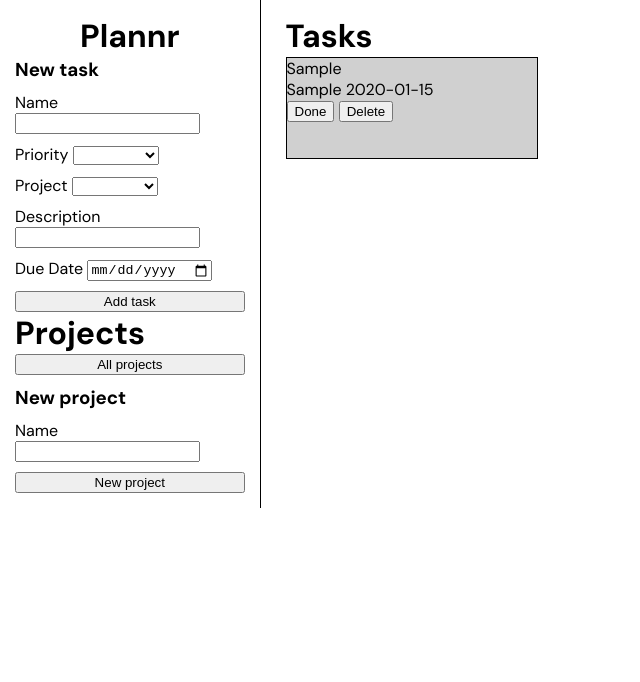
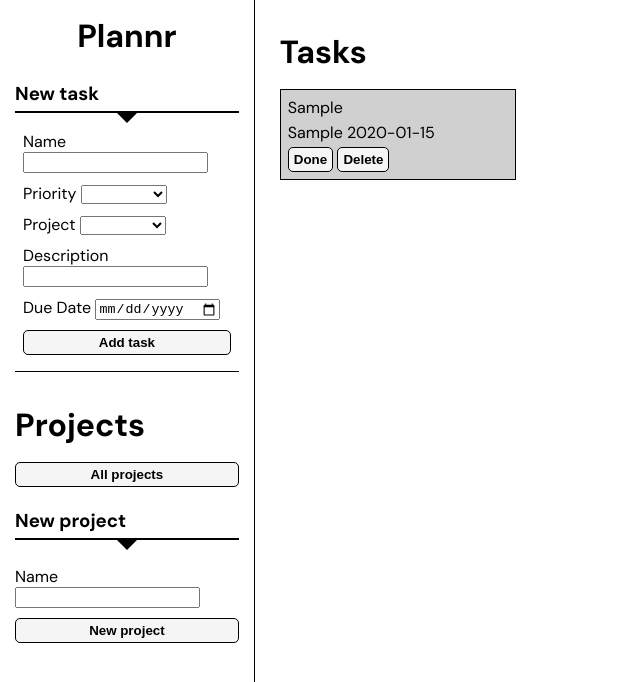
Before and after one commit to tarzzi/plannr, a plain HTML site: page index.html in a window 1280 px wide. Both pictures are taken after typing "Sample", "Sample", "2020-01-15" into the empty fields and a click on the button "Add task". Shown: the top 682 px of the page, without its empty margins (0-640 px from the left). Drawn offline with nearby package versions, Linux system fonts and the light colour scheme.

Commit message:
Stylings

```diff
--- a/functions.js
+++ b/functions.js
@@ -1,64 +1,66 @@
 //localStorage.clear();
-var tasks = [];
-var projects = [];
-var projectSelected = "";
-initStorage();
+var tasks = []
+var projects = []
+var projectSelected = ''
+initStorage()
+
+function dropdown(event) {
+    (event == 'p') ? $('#dropdown-project-content').toggle() : $('#dropdown-task-content').toggle()
+}
 
 /* -----  Tasks -----  */
-function addTask(){
-    let taskName    = $('#input-new-task-name').val();
-    let taskDesc    = $('#input-new-task-desc').val();
-    let taskPrio    = $('#input-select-prio').val();
-    let taskDate    = $('#input-new-task-date').val();
-    let taskProject = $('#input-select-project').val();
+function addTask() {
+    let taskName = $('#input-new-task-name').val()
+    let taskDesc = $('#input-new-task-desc').val()
+    let taskPrio = $('#input-select-prio').val()
+    let taskDate = $('#input-new-task-date').val()
+    let taskProject = $('#input-select-project').val()
     let task = {
-        id:         generateIdentifier(),
-        name:       taskName,
-        prio:       taskPrio,
-        desc:       taskDesc,
-        date:       taskDate,
-        project:    taskProject,
-        done:       false
-    };
-    updateStorage(task, "task", "add");
-    clearInputs();
-    renderTasks();
+        id: generateIdentifier(),
+        name: taskName,
+        prio: taskPrio,
+        desc: taskDesc,
+        date: taskDate,
+        project: taskProject,
+        done: false,
+    }
+    updateStorage(task, 'task', 'add')
+    clearInputs()
+    renderTasks()
 }
-function deleteTask(task_id){
-    console.log(tasks);
-    updateStorage(task_id, "task", "delete");
-    console.log(tasks);
-    renderTasks();
+function deleteTask(task_id) {
+    console.log(tasks)
+    updateStorage(task_id, 'task', 'delete')
+    console.log(tasks)
+    renderTasks()
 }
 
-
 /* -----  Projects -----  */
-function addProject(){
-    let projectName = $('#input-new-project').val();
+function addProject() {
+    let projectName = $('#input-new-project').val()
     let project = {
-        id:     generateIdentifier(),
-        name:   projectName
-    };
-    clearInputs();
-    updateStorage(project, "project", "add");
-    renderProjects();
+        id: generateIdentifier(),
+        name: projectName,
+    }
+    clearInputs()
+    updateStorage(project, 'project', 'add')
+    renderProjects()
 }
-function deleteProject(project){
-    updateStorage(project, "project", "delete");
-    renderProjects();
+function deleteProject(project) {
+    updateStorage(project, 'project', 'delete')
+    renderProjects()
 }
-
 
 /* -----  Rendering -----  */
 
-function renderTasks(project){
-    let tasksList = $('#tasks-list');
-    tasksList.html('');
-    tasks.forEach(task => {
-        if(task.project == project || project == null){
-            let prio_color = getPrioColor(task.prio);
+function renderTasks(project) {
+    let tasksList = $('#tasks-list')
+    tasksList.html('')
+    tasks.forEach((task) => {
+        if (task.project == project || project == null) {
+            let prio_color = getPrioColor(task.prio)
             tasksList.append(`
-            <div class="task-box ${prio_color}" id="${task.id}">
+            <div class="task-box grid-box ${prio_color}" id="${task.id}">
                     <div class="task-name">
                         <span>${task.name}</span>
                         <span>${task.project}</span>
@@ -73,72 +75,86 @@ function renderTasks(project){
                         <button class="btn" onclick="deleteTask('${task.id}')">Delete</button>
                     </div>
                 </div>
-            `);
+            `)
         }
-    });
+    })
 }
 
-function renderProjects(){
-    $('.option-project').remove();
-    for(let i = 0; i < projects.length; i++){
-        $('.select-project').append(`<option class="option-project" value="${projects[i].name}">${projects[i].name}</option>`);
+function renderProjects() {
+    $('.option-project').remove()
+    for (let i = 0; i < projects.length; i++) {
+        $('.select-project').append(
+            `<option class="option-project" value="${projects[i].name}">${projects[i].name}</option>`
+        )
     }
 
-    $('#projects-list').html('');
-    $('#projects-list').append(`<button class="project-item" onclick="renderTasks()">All projects</button>`);
-    for(let i = 0; i < projects.length; i++){
-        $('#projects-list').append(`<button class="project-item" onclick="renderTasks('${projects[i].name}')">${projects[i].name}</button>`);
+    $('#projects-list').html('')
+    $('#projects-list').append(
+        `<button class="project-item" onclick="renderTasks()">All projects</button>`
+    )
+    for (let i = 0; i < projects.length; i++) {
+        $('#projects-list').append(
+            `<button class="project-item" onclick="renderTasks('${projects[i].name}')">${projects[i].name}</button>`
+        )
     }
 }
 
-function clearInputs(){
-    $('.input-clear').val(' ');
+function clearInputs() {
+    $('.input-clear').val(' ')
 }
 
-
 /* -----  Storage -----  */
-function initStorage(){
-    console.log(tasks);
-    tasks = (localS('get', 'tasks', tasks) === null) ? [] : localS('get', 'tasks');
-    console.log(tasks);
-    projects = (localS('get', 'projects', projects) === null) ? [] : localS('get', 'projects');
-    renderTasks();
-    renderProjects();
+function initStorage() {
+    console.log(tasks)
+    tasks = localS('get', 'tasks', tasks) === null ? [] : localS('get', 'tasks')
+    console.log(tasks)
+    projects =
+        localS('get', 'projects', projects) === null
+            ? []
+            : localS('get', 'projects')
+    renderTasks()
+    renderProjects()
 }
 
-function updateStorage(data, type_name, option){
+function updateStorage(data, type_name, option) {
     //task id task delete
-    let data_array = (type_name === "task") ? tasks : projects;
+    let data_array = type_name === 'task' ? tasks : projects
     //data array = tasks
-    let array_of = (type_name === "task") ? "tasks" : "projects";
+    let array_of = type_name === 'task' ? 'tasks' : 'projects'
     //array_of = "tasks"
-    let index = data_array.findIndex(x => {
-        return x.id === data;
-      });
-    (option === "add") ? data_array.push(data) : data_array.splice(index, 1);
-    option = (option === "add") ? "set" : (option === "delete") ? "set" : "get";
-    localS(option, array_of, data_array);
+    let index = data_array.findIndex((x) => {
+        return x.id === data
+    })
+    option === 'add' ? data_array.push(data) : data_array.splice(index, 1)
+    option = option === 'add' ? 'set' : option === 'delete' ? 'set' : 'get'
+    localS(option, array_of, data_array)
 }
 
 // helper function to update localStorage
-function localS(option, item, data){
-    if(option === "set"){ localStorage.setItem(item, JSON.stringify(data))}
-    else{
-        return (item === "tasks") ? JSON.parse(localStorage.getItem(item)) : JSON.parse(localStorage.getItem(item));
+function localS(option, item, data) {
+    if (option === 'set') {
+        localStorage.setItem(item, JSON.stringify(data))
+    } else {
+        return item === 'tasks'
+            ? JSON.parse(localStorage.getItem(item))
+            : JSON.parse(localStorage.getItem(item))
     }
-
 }
 
 /* -----  Helpers -----  */
-function generateIdentifier(){
-    let identifier = Math.random().toString(36).substr(2, 9);
-    return identifier;
+function generateIdentifier() {
+    let identifier = Math.random().toString(36).substr(2, 9)
+    return identifier
 }
 
-function getPrioColor(prio){
-    return (prio === "None") ? "prio-none"
-        : (prio === "Low") ? "prio-low"
-        : (prio === "Mid") ? "prio-mid"
-        : (prio === "High") ? "prio-high"
-        : "prio-none";
+function getPrioColor(prio) {
+    return prio === 'None'
+        ? 'prio-none'
+        : prio === 'Low'
+        ? 'prio-low'
+        : prio === 'Mid'
+        ? 'prio-mid'
+        : prio === 'High'
+        ? 'prio-high'
+        : 'prio-none'
 }
--- a/index.html
+++ b/index.html
@@ -6,72 +6,34 @@
       <title>Document</title>
       <!--import jquery-->
       <script src="https://ajax.googleapis.com/ajax/libs/jquery/3.6.0/jquery.min.js"></script>
-        <style>
-            @import url('https://fonts.googleapis.com/css2?family=DM+Sans:wght@400;500;700&display=swap');
-            * {
-                margin: 0;
-            }
-            body{
-                font-family: 'DM Sans', sans-serif;
-            }
-            .grid {
-                display: grid;
-                grid-template-columns: auto auto auto auto auto auto;
-                grid-gap: 10px;
-                width: 100%;
-                justify-content: start;
-            }
-            .grid-1{
-                display: grid;
-                grid-template-columns: auto;
-                gap: 10px;
-            }
-            .duo-flex {
-                display: flex;
-                grid-gap: 10px;
-            }
-            #sidebar {
-                width: 300px;
-                padding: 15px;
-                border-right: solid 1px black;
-            }
-            #container-tasks-list {
-                width: 100%;
-                height: 100%;
-                padding: 15px;
-            }
-            .task-box {
-                background-color: #ffffff;
-                width: 250px;
-                height: 100px;
-                border: solid 1px black;
-            }
-            .prio-high {
-                background-color: #ff00003f;
-            }
-            .prio-mid {
-                background-color: #ffa6007c;
-            }
-            .prio-low {
-                background-color: #00ff0071;
-            }
-            .prio-none {
-                background-color: #a1a1a180;
-            }
-        </style>
+      <link rel="stylesheet" href="styles.css" />
   </head>
 <body>
   <div class="container duo-flex">
     <div id="sidebar">
     <h1 style="text-align: center">Plannr</h1>
-                <div id="container-new" class="grid-1">
+    <div id="container-new">
       <h3>New task</h3>
+        <div id="dropdown-task">
+          <div class="triangle-block" onclick="dropdown('t')">
+              <div class="triangle"></div>
+          </div>
+          <div class="grid-1" id="dropdown-task-content">
               <label>
                   Name
-                    <input type="text" id="input-new-task-name" class="input-clear" value="" />
+                  <input
+                      type="text"
+                      id="input-new-task-name"
+                      class="input-clear"
+                      value=""
+                  />
               </label>
-                <label>Priority
-                    <select class="select-prio input-clear" id="input-select-prio">
+              <label
+                  >Priority
+                  <select
+                      class="select-prio input-clear"
+                      id="input-select-prio"
+                  >
                       <option value="">Set priority</option>
                       <option value="High">High</option>
                       <option value="Mid">Mid</option>
@@ -79,35 +41,75 @@
                       <option value="None">None</option>
                   </select>
               </label>
-                <label>Project
-                    <select class="select-project input-clear" id="input-select-project">
+              <label
+                  >Project
+                  <select
+                      class="select-project input-clear"
+                      id="input-select-project"
+                  >
                       <option value="">Set project</option>
                   </select>
               </label>
-                <label>Description
-                    <input type="text" id="input-new-task-desc" class="input-clear" value="" />
+              <label
+                  >Description
+                  <input
+                      type="text"
+                      id="input-new-task-desc"
+                      class="input-clear"
+                      value=""
+                  />
               </label>
-                <label> Due Date
-                    <input type="date" id="input-new-task-date" class="input-clear" value="" />
+              <label>
+                  Due Date
+                  <input
+                      type="date"
+                      id="input-new-task-date"
+                      class="input-clear"
+                      value=""
+                  />
               </label>
-                    <button id="btn-new" class="btn" onclick="addTask()">Add task</button>
+              <button
+                  id="btn-new"
+                  class="btn"
+                  onclick="addTask()"
+              >
+                  Add task
+              </button>
+          </div>
+        </div>
     </div>
 
     <div id="container-projects-list">
         <div id="projects-title">
             <h1>Projects</h1>
         </div>
-                    <div class="project grid-1">
-                        <div id="projects-list" class="grid-1">
+        <div class="project grid-1 gap-1">
+            <div id="projects-list" class="grid-1"></div>
+            <div>
+              <h3>New project</h3>
+
+              <div class="triangle-block" onclick="dropdown('p')">
+                  <div class="triangle"></div>
               </div>
-
-                        <h3>New project</h3>
-                        <label>Name
-                            <input type="text" class="input-clear" id="input-new-project" value="" />
+            </div>
+            <div id="dropdown-project-content" prop="projects" class="grid-1">
+            <label
+                >Name
+                <input
+                    type="text"
+                    class="input-clear"
+                    id="input-new-project"
+                    value=""
+                />
             </label>
-                        <button id="btn-new-project" class="btn" onclick="addProject()">
+            <button
+                id="btn-new-project"
+                class="btn"
+                onclick="addProject()"
+            >
                 New project
             </button>
+          </div>
         </div>
     </div>
   </div>
@@ -116,20 +118,6 @@
               <h1>Tasks</h1>
           </div>
           <div id="tasks-list" class="grid">
-                    <div class="task-box">
-                        <div class="task-name">
-                            <span>Task 1</span>
-                            <span>Project 1</span>
-                        </div>
-                        <div class="task-description">
-                            <span>Description 1</span>
-                            <span>Due date 1</span>
-                        </div>
-                        <div class="task-options">
-                            <button class="btn">Done</button>
-                            <button class="btn">Delete</button>
-                        </div>
-                    </div>
           </div>
       </div>
   </div>
--- /dev/null
+++ b/styles.css
@@ -0,0 +1,143 @@
+@import url('https://fonts.googleapis.com/css2?family=DM+Sans:wght@400;500;700&display=swap');
+* {
+    margin: 0;
+}
+body {
+    font-family: 'DM Sans', sans-serif;
+}
+h3{
+    margin: 5px 0;
+}
+button{
+    background-color: #f5f5f5;
+    border: solid 1px black;
+    padding: 4px 5px;
+    border-radius: 5px;
+    font-weight: bold;
+    cursor: pointer;
+}
+button:hover{
+    background-color: #313131;
+    border: solid 1px black;
+    color: white;
+    font-weight: bold;
+    cursor: pointer;
+}
+.grid {
+    display: flex;
+    grid-gap: 10px;
+    flex-wrap: wrap;
+/*     grid-template-columns: auto auto auto auto auto auto;
+    width: 100%;
+    justify-content: start; */
+}
+.grid-box{
+    display: flex;
+    grid-gap: 4px;
+    flex-direction: column;
+}
+.grid-1 {
+    display: grid;
+    grid-template-columns: auto;
+    gap: 10px;
+}
+.gap-1 {
+    grid-gap: 1em;
+}
+.duo-flex {
+    display: flex;
+    grid-gap: 10px;
+}
+#sidebar {
+    min-width: 180px;
+    padding: 15px;
+    border-right: solid 1px black;
+    height: 100vh;
+}
+#projects-title {
+    margin: 1em 0;
+}
+#tasks-title{
+    margin: 1em 0;
+}
+#container-new {
+    margin-top: 1.5em;
+}
+#container-tasks-list {
+    width: 100%;
+    height: 100%;
+    padding: 15px;
+}
+#container-projects-list {
+    margin: 1em 0;
+}
+.task-box {
+    background-color: #ffffff;
+    width: 220px;
+    height: 75px;
+    padding: 7px;
+    border: solid 1px black;
+}
+.prio-high {
+    background-color: #ff00003f;
+}
+.prio-mid {
+    background-color: #ffa6007c;
+}
+.prio-low {
+    background-color: #00ff0071;
+}
+.prio-none {
+    background-color: #a1a1a180;
+}
+#dropdown-task {
+    padding-bottom: 1em;
+}
+#dropdown-task-content {
+    padding: 0.5em;
+    padding-bottom: 1em;
+    display: grid;
+    border-bottom: 1px solid black;
+}
+.triangle {
+    width: 0;
+    height: 0;
+    border-left: 10px solid transparent;
+    border-right: 10px solid transparent;
+    border-top: 10px solid black;
+    margin-left: auto;
+    margin-right: auto;
+}
+.triangle-block {
+    width: 100%;
+    height: 10px;
+    cursor: pointer;
+    border-top: 2px solid black;
+}
+.triangle-block:hover {
+    border-top-color: #303030;
+}
+.triangle-block:hover > .triangle {
+    border-top-color: #303030;
+}
+.triangle-right {
+    width: 0;
+    height: 0;
+    border-left: 10px solid transparent;
+    border-right: 10px solid transparent;
+    border-top: 10px solid black;
+    margin-left: auto;
+    margin-right: auto;
+}
+.triangle-inverse {
+    width: 0;
+    height: 0;
+    border-left: 10px solid transparent;
+    border-right: 10px solid transparent;
+    border-bottom: 10px solid black;
+    margin-left: auto;
+    margin-right: auto;
+}
+.hide {
+    display: none;
+}
```
Lines whose indentation alone changed are shown as unchanged.
